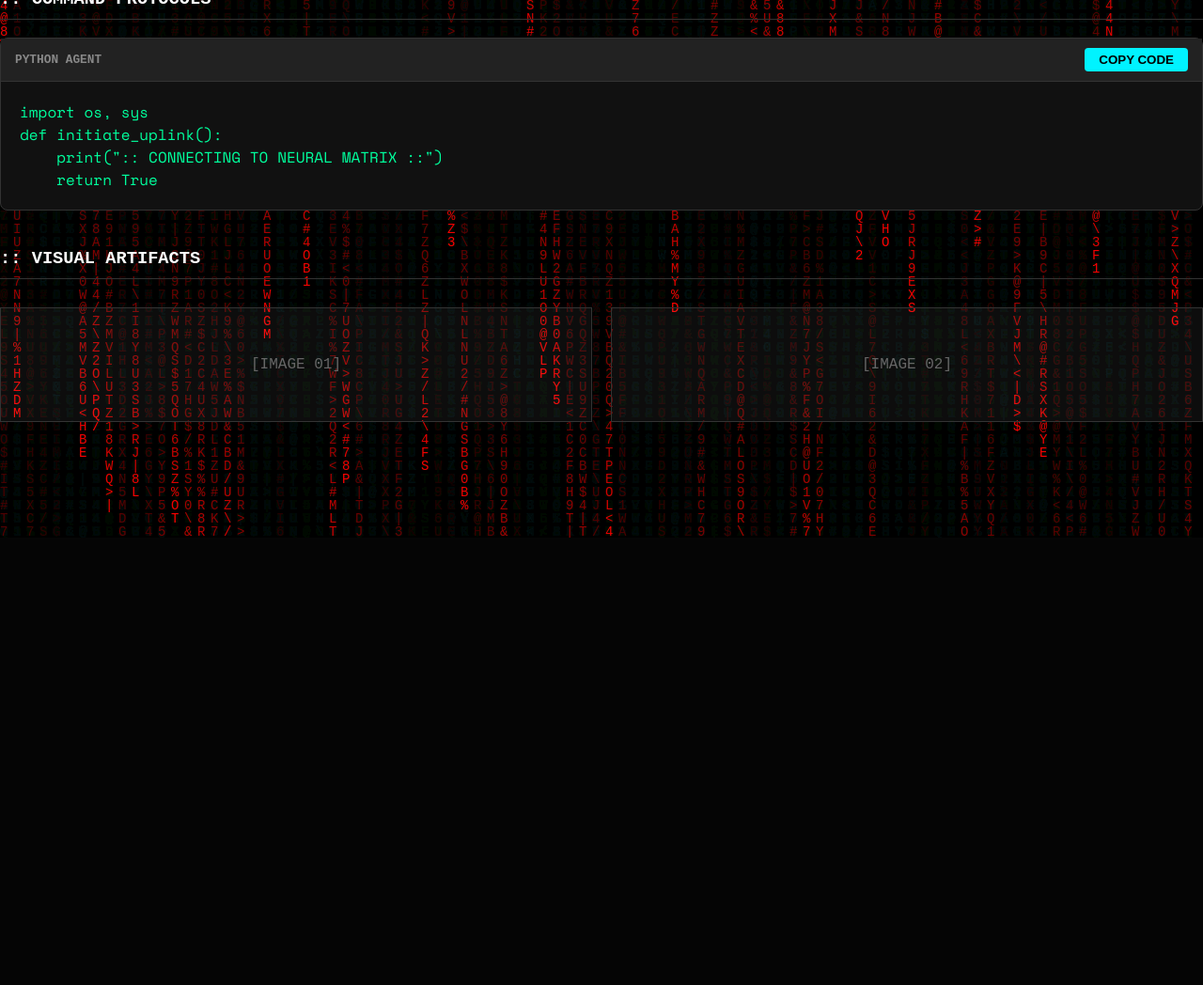
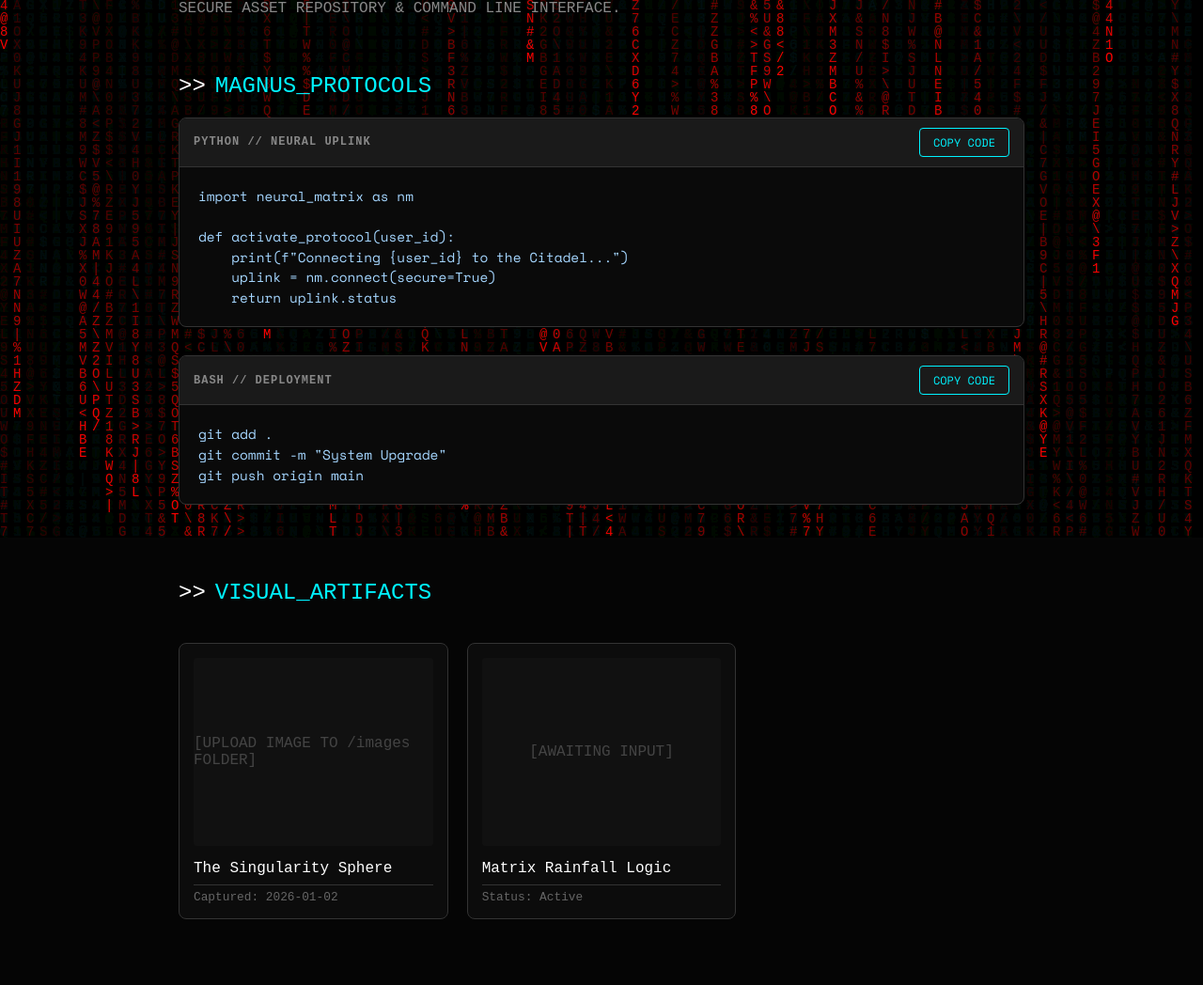
Before and after one commit to TheNeuralVault/The_Neural_Matrix-The-Citadel, a plain HTML site: page nexus.html in a window 1280 px wide. Shown: the part 228-1276 px from the top of the page at 94% size. Before the commit the page ends 800 px from the top, so only its background shows below. Drawn offline with nearby package versions, Linux system fonts and the light colour scheme.

Commit message:
Magnus Nexus v9.1: Copy Logic & Visuals

```diff
--- a/nexus.html
+++ b/nexus.html
@@ -6,46 +6,102 @@
     <link rel="stylesheet" href="./css/core.css">
     <link href="https://fonts.googleapis.com/css2?family=Space+Mono:wght@400;700&display=swap" rel="stylesheet">
     <style>
-        .code-block { background: #111; border: 1px solid #333; border-radius: 8px; margin-bottom: 30px; }
-        .code-header { background: #222; padding: 10px 15px; display: flex; justify-content: space-between; align-items: center; border-bottom: 1px solid #333; }
-        .lang-tag { color: #888; font-size: 0.8rem; font-weight: bold; }
-        .copy-btn { background: #00f3ff; color: #000; border: none; padding: 5px 15px; font-weight: bold; cursor: pointer; border-radius: 4px; }
-        pre { margin: 0; padding: 20px; color: #00ff9d; overflow-x: auto; white-space: pre-wrap; font-family: 'Space Mono', monospace; }
-        .gallery { display: grid; grid-template-columns: repeat(auto-fit, minmax(250px, 1fr)); gap: 20px; margin-top: 30px; }
-        .gallery-item { border: 1px solid #333; background: rgba(255,255,255,0.05); padding: 10px; text-align: center; }
-        .gallery-item img { max-width: 100%; border: 1px solid #00f3ff; }
+        /* CHAT & COPY INTERFACE STYLES */
+        .nexus-container { max-width: 900px; margin: 120px auto 50px; padding: 20px; }
+
+        /* THE CODE BOX (Like Gemini) */
+        .code-wrapper { border: 1px solid #333; border-radius: 8px; margin-bottom: 30px; background: #0a0a0a; overflow: hidden; }
+        .code-header { background: #1a1a1a; padding: 10px 15px; display: flex; justify-content: space-between; align-items: center; border-bottom: 1px solid #333; }
+        .lang-label { color: #888; font-size: 0.75rem; font-weight: bold; text-transform: uppercase; letter-spacing: 1px; }
+        .copy-btn { background: transparent; border: 1px solid #00f3ff; color: #00f3ff; padding: 6px 14px; font-size: 0.75rem; border-radius: 4px; cursor: pointer; transition: 0.2s; font-family: 'Space Mono', monospace; }
+        .copy-btn:hover { background: #00f3ff; color: #000; box-shadow: 0 0 10px rgba(0, 243, 255, 0.4); }
+        .copy-btn:active { transform: scale(0.95); }
+        pre { margin: 0; padding: 20px; overflow-x: auto; color: #a5d6ff; font-family: 'Space Mono', monospace; font-size: 0.9rem; line-height: 1.5; }
+
+        /* THE VISUAL FEED (Like Chat Uploads) */
+        .visual-feed { display: grid; grid-template-columns: repeat(auto-fill, minmax(280px, 1fr)); gap: 20px; margin-top: 40px; }
+        .artifact-card { background: rgba(255,255,255,0.03); border: 1px solid #333; padding: 15px; border-radius: 8px; transition: 0.3s; }
+        .artifact-card:hover { border-color: #00f3ff; transform: translateY(-5px); }
+        .artifact-img { width: 100%; height: 200px; background: #111; display: flex; align-items: center; justify-content: center; color: #444; border-radius: 4px; overflow: hidden; }
+        .artifact-img img { width: 100%; height: 100%; object-fit: cover; }
+        .artifact-title { margin-top: 15px; color: #fff; font-size: 1rem; border-bottom: 1px solid #333; padding-bottom: 8px; }
+        .artifact-meta { color: #666; font-size: 0.8rem; margin-top: 5px; }
+
+        .section-title { color: #00f3ff; font-size: 1.5rem; margin-bottom: 20px; display: flex; align-items: center; }
+        .section-title::before { content: ">>"; margin-right: 10px; color: #fff; }
     </style>
 </head>
 <body>
     <script type="module" src="./js/overmind.js"></script>
-    <main class="core" style="margin-top:100px;">
-        <div class="glass-panel">
-            <h1 style="color:#00f3ff;">// THE NEXUS</h1>
-            <p>SECURE ASSET LIBRARY & CODE REPOSITORY.</p>
 
-            <h3 style="border-bottom:1px solid #333; padding-bottom:10px; margin-top:40px;">:: COMMAND PROTOCOLS</h3>
+    <div class="nexus-container">
+        <h1 style="font-size:2.5rem; margin-bottom:10px; text-shadow:0 0 20px #00f3ff;">// NEXUS_CONTROL</h1>
+        <p style="color:#888; margin-bottom:60px;">SECURE ASSET REPOSITORY & COMMAND LINE INTERFACE.</p>
 
-            <div class="code-block">
-                <div class="code-header"><span class="lang-tag">PYTHON AGENT</span><button class="copy-btn" onclick="copyCode(this)">COPY CODE</button></div>
-                <pre>import os, sys
-def initiate_uplink():
-    print(":: CONNECTING TO NEURAL MATRIX ::")
-    return True</pre>
+        <div class="section-title">MAGNUS_PROTOCOLS</div>
+
+        <div class="code-wrapper">
+            <div class="code-header">
+                <span class="lang-label">Python // Neural Uplink</span>
+                <button class="copy-btn" onclick="copyToClipboard(this)">COPY CODE</button>
+            </div>
+            <pre>import neural_matrix as nm
+
+def activate_protocol(user_id):
+    print(f"Connecting {user_id} to the Citadel...")
+    uplink = nm.connect(secure=True)
+    return uplink.status</pre>
+        </div>
+
+        <div class="code-wrapper">
+            <div class="code-header">
+                <span class="lang-label">BASH // DEPLOYMENT</span>
+                <button class="copy-btn" onclick="copyToClipboard(this)">COPY CODE</button>
+            </div>
+            <pre>git add .
+git commit -m "System Upgrade"
+git push origin main</pre>
+        </div>
+
+        <div class="section-title" style="margin-top:80px;">VISUAL_ARTIFACTS</div>
+        <div class="visual-feed">
+            <div class="artifact-card">
+                <div class="artifact-img">
+                    <span>[UPLOAD IMAGE TO /images FOLDER]</span>
+                </div>
+                <div class="artifact-title">The Singularity Sphere</div>
+                <div class="artifact-meta">Captured: 2026-01-02</div>
             </div>
 
-            <h3 style="border-bottom:1px solid #333; padding-bottom:10px; margin-top:40px;">:: VISUAL ARTIFACTS</h3>
-            <div class="gallery">
-                <div class="gallery-item"><div style="height:100px;display:flex;align-items:center;justify-content:center;color:#666;">[IMAGE 01]</div></div>
-                <div class="gallery-item"><div style="height:100px;display:flex;align-items:center;justify-content:center;color:#666;">[IMAGE 02]</div></div>
+            <div class="artifact-card">
+                <div class="artifact-img">
+                    <span>[AWAITING INPUT]</span>
+                </div>
+                <div class="artifact-title">Matrix Rainfall Logic</div>
+                <div class="artifact-meta">Status: Active</div>
             </div>
         </div>
-    </main>
+    </div>
+
     <script>
-        function copyCode(btn) {
-            const pre = btn.parentElement.nextElementSibling;
-            navigator.clipboard.writeText(pre.innerText);
-            btn.innerText = "COPIED!";
-            setTimeout(() => btn.innerText = "COPY CODE", 2000);
+        function copyToClipboard(btn) {
+            // Find the <pre> tag closest to this button
+            const codeBlock = btn.parentElement.nextElementSibling;
+            const text = codeBlock.innerText;
+
+            // Execute Copy
+            navigator.clipboard.writeText(text).then(() => {
+                const originalText = btn.innerText;
+                btn.innerText = "COPIED!";
+                btn.style.background = "#00f3ff";
+                btn.style.color = "#000";
+
+                setTimeout(() => {
+                    btn.innerText = originalText;
+                    btn.style.background = "transparent";
+                    btn.style.color = "#00f3ff";
+                }, 2000);
+            });
         }
     </script>
 </body>
```
